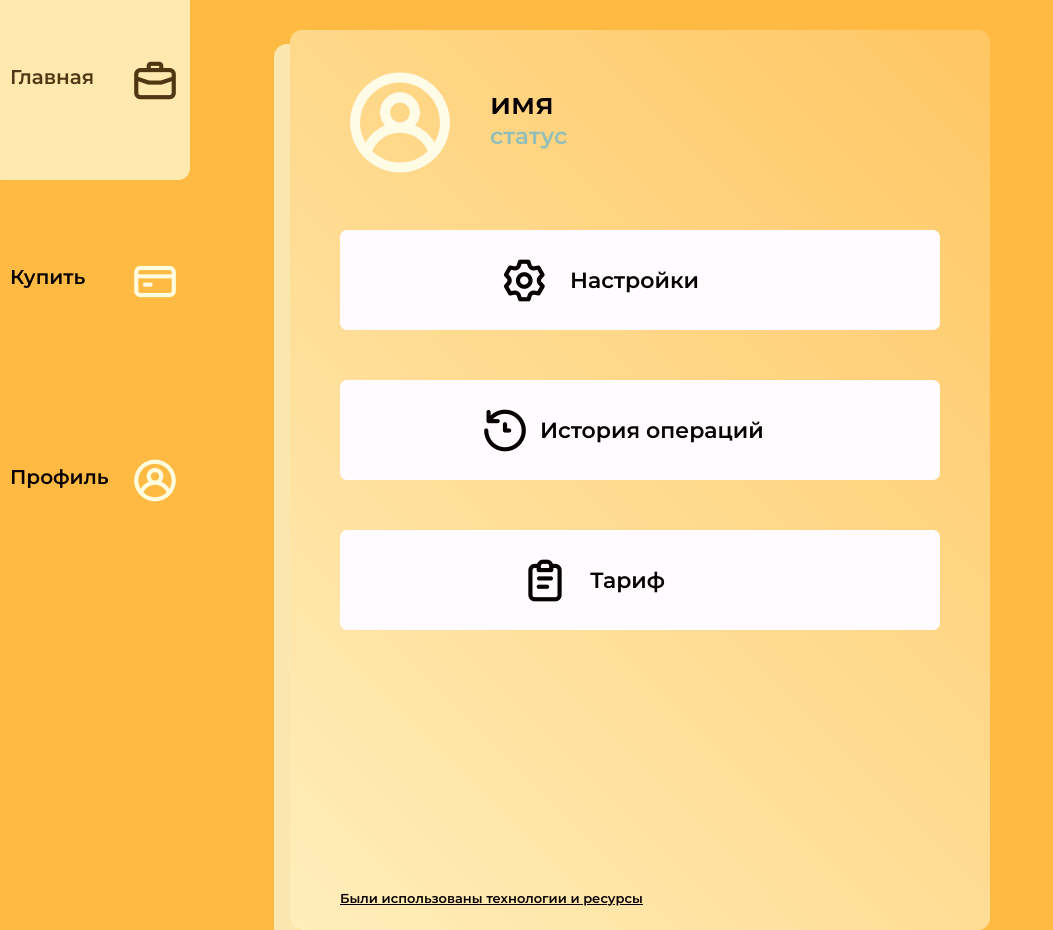
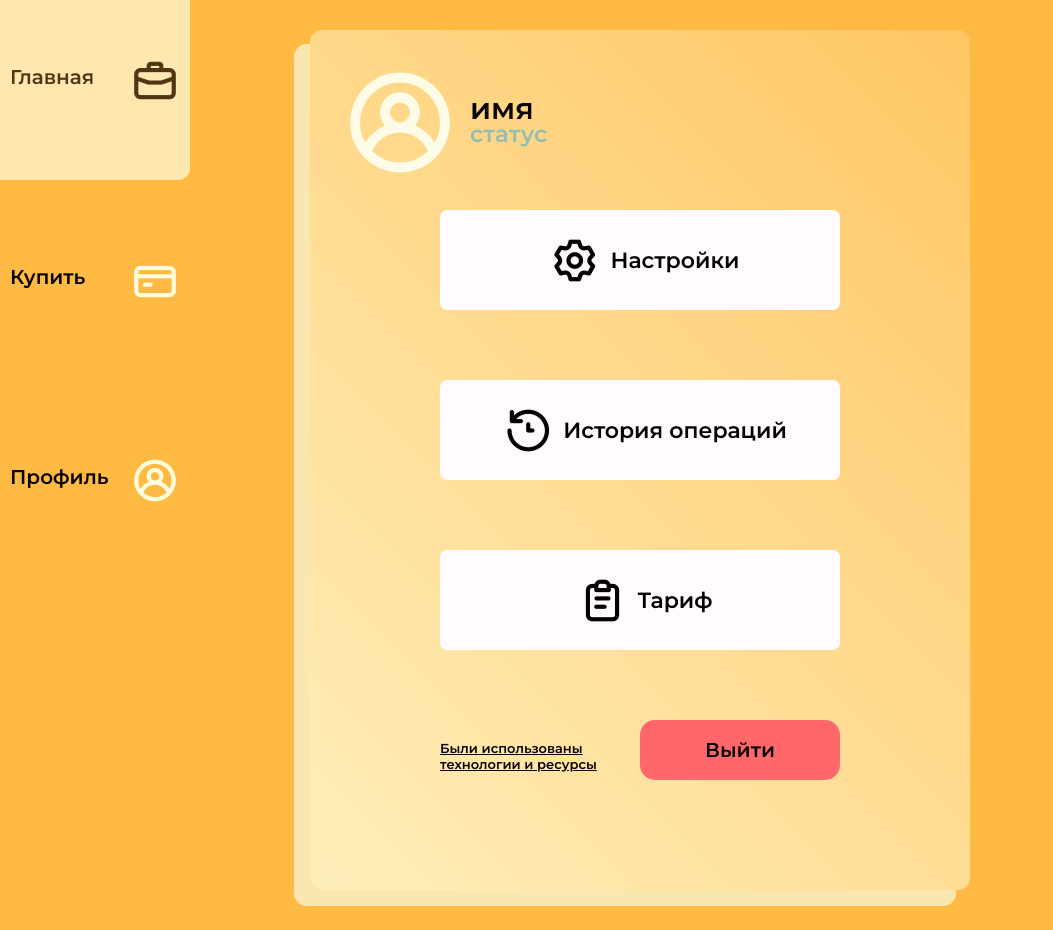
Before and after one commit to sherstnew/invest-sim, a Flask app: page /profile in a window 1280 px wide. Shown: the whole page, without its empty margins (0-1053 px from the left). After the commit the page ends 906 px from the top, so only its background shows below. Run offline with Flask 2, Linux system fonts and the light colour scheme.

Commit message:
refactor & added exit & bug fixes

```diff
--- a/main.py
+++ b/main.py
@@ -1,3 +1,4 @@
+#117 строка СРОЧНЫЙ ФИКС!!!
 from flask import render_template, request, redirect, make_response
 from flask import Flask
 import sqlite3
@@ -65,10 +66,12 @@ def buy():
 
 @app.route('/profile', methods=['GET', 'POST'])
 def profile():
-    global uname
     userpic = '/static/userpic.svg'
-    username = uname
-    return render_template('/profile.html', userpic=userpic, username=username, accounts=accounts)
+    if request.method == 'POST':
+        resp = make_response(redirect('/', 302))
+        resp.set_cookie('token', '')
+        return resp
+    return render_template('/profile.html', userpic=userpic, accounts=accounts)
 
 
 @app.route('/reg', methods=['GET', 'POST'])
@@ -118,7 +121,7 @@ def reg():
         # Values ("{token_new}", "{login}","{email}","{password}"
         # )"""
         # cursor.execute(sqle)
-    #база заблочена, пофиксить
+        #база заблочена, пофиксить
 
         for n in range(1):
             email_url = ''
@@ -189,7 +192,11 @@ def reg():
         mailserver.sendmail('imulatorinvestmentments@gmail.com', email, msg.as_string())
         mailserver.quit()
 
-    return render_template('/reg.html', password=password, login=login, password2=password2, email=email)
+        resp = make_response(redirect('/', 302))
+        resp.set_cookie('token', token_new)
+        return resp
+    else:
+        return render_template('/reg.html', password=password, login=login, password2=password2, email=email)
 
 @app.route('/login', methods=['GET', 'POST'])
 def login():
--- a/static/styles/menu.css
+++ b/static/styles/menu.css
@@ -1,7 +1,12 @@
+* {
+  margin: 0;
+  padding: 0;
+}
 a {
   color: #060000;
   height: 200px;
   width: 200px;
+  text-decoration: none;
 }
 body {
     font-family: 'Montserrat', sans-serif;
@@ -21,7 +26,6 @@ body {
   transition: 1s;
 }
 .menu:hover {
-  position: absolute;
   left: -10px;
   transition: 1s;
 }
--- a/static/styles/stylehome.css
+++ b/static/styles/stylehome.css
@@ -3,7 +3,7 @@ input[type="submit"] {
     font-size: 20px;
 }
 .container {
-  position: fixed;
+  position: absolute;
   left: 20%;
   transform: translate(-20%);
 }
@@ -120,7 +120,7 @@ left: 150px;
   position: absolute;
   top: -10px;
   left: -380px;
-  width: 500vh;
+  width: 100vw;
   height: 600px;
   background-image: url("/static/bginc.png");
   background-repeat: no-repeat;
@@ -130,8 +130,6 @@ left: 150px;
 .stock {
   position: absolute;
   top: 650px;
-  width: 1000vh;
-  height: 1000vh;
   right: 1px;
 }
  /* lines */
--- a/static/styles/styleprofile.css
+++ b/static/styles/styleprofile.css
@@ -1,46 +1,77 @@
-.attribute {
-  font-size: 13px;
-  color: #060000;
-  position: absolute;
-  left: 50px;
-  top: 860px;
-  text-decoration: underline;
+body {
+  display: flex;
+  justify-content: center;
+  align-items: center;
 }
 .container {
+  margin: 30px;
+  padding: 30px;
   background: linear-gradient(45deg, rgb(255, 238, 187), rgb(255, 248, 228, 0.2));
   box-shadow: -15px 15px 0px 1px rgba(249, 231, 175, 1);
-  width: 700px;
-  height: 900px;
+  width: 600px;
+  height: 800px;
   border-radius: 12px;
-  position: absolute;
-  top: 30px;
-  left: 50%;
-  transform: translate(-50%);
+}
+.pr-header {
+  display: flex;
+  flex-wrap: wrap;
+  font-size: 30px;
+  width: 300px;
+  height: 100px;
+}
+.userdata {
+  padding: 30px 0px 30px 10px;
+  width: 100px;
+  height: 100px;
 }
 .userpic {
   border-radius: 12px;
-  position: absolute;
-  top: 30px;
-  left: 50px;
   width: 120px;
   height: 125px;
 }
-.userhead {
-  position: absolute;
-  left: 200px;
-  top: 55px;
-  font-size: 30px;
+.username {
+  height: 30px;
+}
+.status {
+  height: 30px;
 }
 .status {
   font-size: 23px;
   color: #8FBFB8;
 }
+.attribute {
+  font-size: 13px;
+  color: #060000;
+  text-decoration: underline;
+}
+
+.pr-btns {
+  display: flex;
+  flex-direction: column;
+  justify-content: space-evenly;
+  width: 400px;
+  height: 700px;
+  margin: 50px 0px 0px 100px;
+}
+
+.exit-btn {
+  display: flex;
+  justify-content: center;
+  align-items: center;
+  width: 200px;
+  height: 70px;
+  background: #ff686b;
+  border-radius: 15px;
+  margin: 0px 0px -40px 200px;
+  font-size: 20px;
+}
+
 
 .settings {
-  position: absolute;
-  top: 200px;
-  left: 50px;
-  width: 600px;
+  display: flex;
+  justify-content: center;
+  align-items: center;
+  width: 400px;
   height: 100px;
   background-color: #fffbff;
   font-size: 20px;
@@ -49,15 +80,9 @@
 }
 .uil.uil-setting{
   font-size: 50px;
-  position: absolute;
-  left: 150px;
-  top: 20px;
   transition: 1s;
 }
 .settext {
-  position: absolute;
-  left: 230px;
-  top: 37px;
   color: #060000;
   font-size: 22px;
   transition: 0.5s;
@@ -76,10 +101,10 @@
 }
 
 .history {
-  position: absolute;
-  top: 350px;
-  left: 50px;
-  width: 600px;
+  display: flex;
+  justify-content: center;
+  align-items: center;
+  width: 400px;
   height: 100px;
   background-color: #fffbff;
   font-size: 20px;
@@ -88,15 +113,9 @@
 }
 .uil.uil-history {
   font-size: 50px;
-  position: absolute;
-  left: 130px;
-  top: 20px;
   transition: 1s;
 }
 .histtext {
-  position: absolute;
-  left: 200px;
-  top: 37px;
   color: #060000;
   font-size: 22px;
   transition: 0.5s;
@@ -115,10 +134,10 @@
 }
 
 .plan {
-  position: absolute;
-  top: 500px;
-  left: 50px;
-  width: 600px;
+  display: flex;
+  justify-content: center;
+  align-items: center;
+  width: 400px;
   height: 100px;
   background-color: #fffbff;
   font-size: 20px;
@@ -127,15 +146,9 @@
 }
 .uil.uil-clipboard-notes {
   font-size: 50px;
-  position: absolute;
-  left: 170px;
-  top: 20px;
   transition: 1s;
 }
 .plantext {
-  position: absolute;
-  left: 250px;
-  top: 37px;
   color: #060000;
   font-size: 22px;
   transition: 0.5s;
--- a/static/styles/stylereg.css
+++ b/static/styles/stylereg.css
@@ -165,7 +165,7 @@ input::placeholder {
   width: 100px;
   height: 100px;
 }
-.uil.uil-user-plus {
+.uil.uil-plus-circle {
   width: 0px;
   height: 0px;
   position: absolute;
--- a/templates/profile.html
+++ b/templates/profile.html
@@ -30,15 +30,18 @@
     </a>
   </div>
 <div class="container">
+  <div class="pr-header">
     <img src="{{userpic}}" class="userpic">
-<div class="userhead">
-  <span class="username">
+      <div class="userdata">
+        <div class="username">
           имя
-  </span>
+        </div>
         <div class="status">
           статус
         </div>
       </div>
+    </div>
+    <div class="pr-btns">
         <a href="/settings">
         <div class="settings">
           <i class="uil uil-setting"></i>
@@ -57,25 +60,33 @@
             <span class="plantext">Тариф</span>
           </div>
         </a>
-<a href="/attr"><span class="attribute">Были использованы технологии и ресурсы</span></a>
+        <div class="exit-btn">Выйти</div>
+        <a href="/attr"><div class="attribute">Были использованы технологии и ресурсы</div></a>
+      </div>
 </div>
     <script>
       const username = document.querySelector('.username')
       const status = document.querySelector('.status')
-//MAIN.PY ACCOUNTS=ACCOUNTS
+      const exit_btn = document.querySelector('.exit-btn')
       let accounts = '{{accounts}}'
       accounts = accounts.replaceAll('(', '').replaceAll(')', '').replaceAll('&#39;', '')
       accounts = accounts.split(';')
       accounts.pop()
 
       let token = document.cookie.replace(/(?:(?:^|.*;\s*)token\s*\=\s*([^;]*).*$)|^.*$/, "$1")
-      accounts.forEach(acc => {
-          acc = acc.split(',')
-          if (acc[0].replaceAll(' ', '') == token) {
-            username.innerHTML = acc[1].replaceAll(' ', '')
-            status.innerHTML = acc[4].replaceAll(' ', '')
-          }
-      });
+      // accounts.forEach(acc => {
+      //     acc = acc.split(',')
+      //     if (acc[0].replaceAll(' ', '') == token) {
+      //       username.innerHTML = acc[1].replaceAll(' ', '')
+      //       status.innerHTML = acc[4].replaceAll(' ', '')
+      //     }
+      // });
+      exit_btn.addEventListener('click', () => {
+        const xhr = new XMLHttpRequest()
+        xhr.open('POST', '/profile', true)
+        xhr.send()
+        location = '/'
+      })
     </script>
   </body>
 </html>
--- a/templates/reg.html
+++ b/templates/reg.html
@@ -32,8 +32,8 @@
 <br>
 <input type="password" name="password2" class="password2" placeholder="Повторите пароль">
 <br>
-<input type="button" name="subreg" class="subreg" value=" ">
-
+<input type="button" name="subreg" class="subreg" value=" " id="subreg">
+<label for="subreg"><i class="uil uil-plus-circle"></i></label>
 </form>
 </div>
 
```
Also changed, not shown: templates/login.html (+2 -10 lines). Lines whose indentation alone changed are shown as unchanged.
